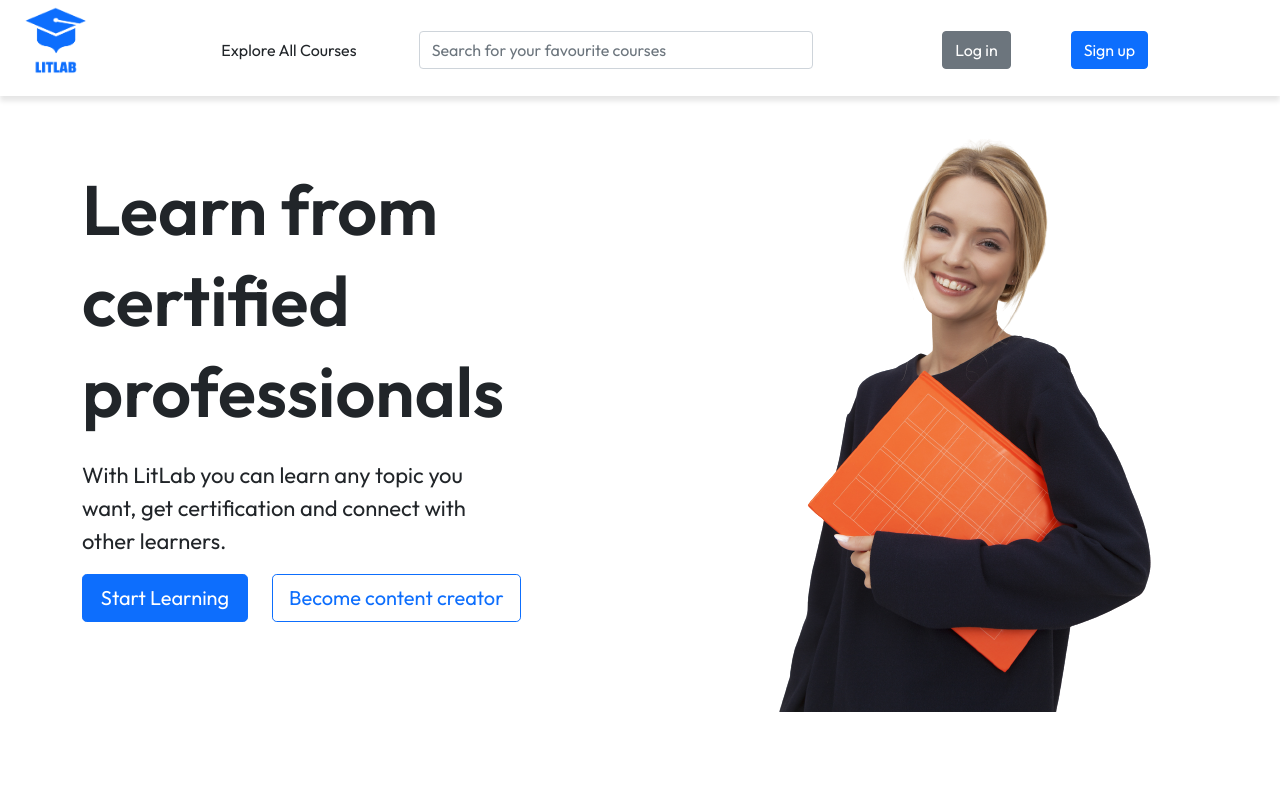
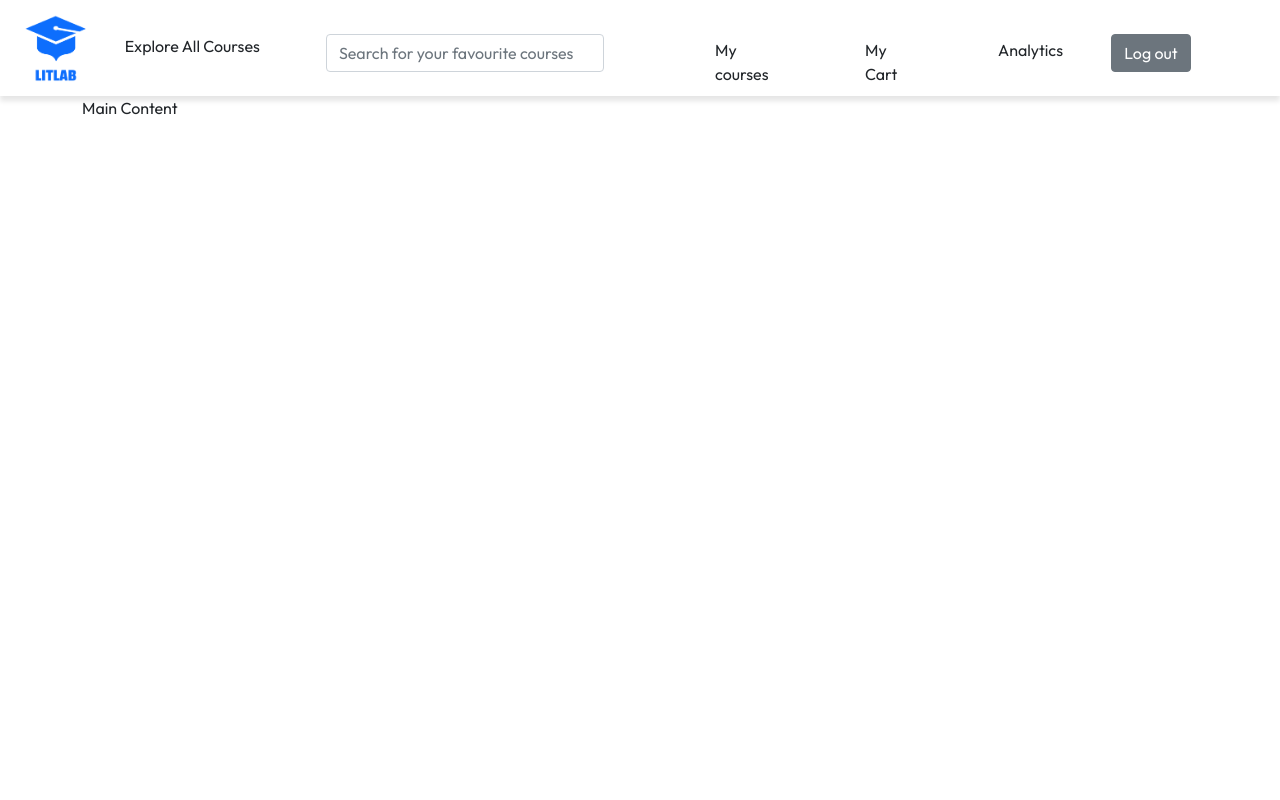
Before and after one commit to mnosov622/LitLab_project, a React (Create React App) app in the folder frontend/: page / in a window 1280 px wide. Shown: the top 800 px of the page. Built offline with nearby package versions, Linux system fonts and the light colour scheme.

Commit message:
Dashboard update

```diff
--- a/frontend/src/App.js
+++ b/frontend/src/App.js
@@ -17,22 +17,31 @@ import { useState } from "react";
 import LearnerCourses from "./pages/LearnerCourses/LearnerCourses";
 import CourseDescription from "./pages/CourseDescription/CourseDescription";
 import Payment from "./pages/Payment/Payment";
+import { useDispatch, useSelector } from "react-redux";
+import { logInAsLearner } from "./store/actions";
 
 function App() {
   //TODO: If user is logged In show personal dashboard page,
 
-  const [loggedInAsLearner, setLoggedInAsLearner] = useState(false);
+  const logInAsLearner = useSelector((state) => state.loggedInAsLearner);
+  console.log("LOGGED IN AS LEARNER", logInAsLearner);
+  console.log(logInAsLearner);
 
   return (
     <>
-      {loggedInAsLearner ? (
+      {logInAsLearner ? (
         <>
           <Navbar />
-          <Routes>
-            <Route path="/" element={<LearnerDashboard />}>
+          <Container>
+            <Routes>
+              <Route path="/" element={<LearnerDashboard />} />
               <Route path="courses" element={<LearnerCourses />} />
-            </Route>
-          </Routes>
+              <Route path="/all-courses" element={<AllCourses />} />
+              <Route path="/course/:id" element={<CourseDescription />} />
+              <Route path="/login" element={<Login />} />
+              <Route path="/creator-info" element={<CreatorInformation />} />
+            </Routes>
+          </Container>
         </>
       ) : (
         <>
--- a/frontend/src/components/Navbar.jsx
+++ b/frontend/src/components/Navbar.jsx
@@ -6,12 +6,16 @@ import courses from "../fakeData/courses.json";
 import { getOptions } from "../utils/getOptions";
 import { useState } from "react";
 import "./Navbar.style.scss";
-import { useSelector } from "react-redux";
+import { useDispatch, useSelector } from "react-redux";
+import { logInAsLearner } from "../store/actions";
+import { loggedIn } from "../store/reducers/login";
 
 const Navbar = () => {
   const [search, setSearch] = useState("");
   const [data, setData] = useState("");
   const [showList, setShowList] = useState(true);
+  const dispatch = useDispatch();
+
   const loggedInAsLearner = useSelector((state) => state.loggedInAsLearner);
   const courses = useSelector((state) => state.coursesReducer);
   console.log(courses);
@@ -24,25 +28,38 @@ const Navbar = () => {
     displayOptions();
   };
 
+  const goToCourse = (id) => {
+    // window.location.href = `/course/${id}`;
+  };
+
+  const logOut = () => {
+    dispatch(logInAsLearner());
+  };
+
   return (
-    <nav className="navbar navbar-expand-md fixed-top">
+    <nav
+      className={
+        loggedInAsLearner
+          ? "navbar navbar-expand-md "
+          : "navbar navbar-expand-md fixed-top"
+      }
+    >
       <div className="row container-fluid">
         <div className="row">
-          <ul className=" d-flex align-items-center">
-            <div className="col">
+          <div className="col ">
             <Link to="/" className="">
               <img className="logo" src={logo} alt="logo" />
             </Link>
           </div>
-            <div className="col-2 all-courses ">
+          <div className="col-2 all-courses mt-4">
             <Link to="all-courses">Explore All Courses</Link>
           </div>
-            <div className="col-md-4">
+          <div className="col-md-3">
             <form action="">
               <div className="input-group search">
                 <input
                   type="text"
-                    className="form-control"
+                  className="form-control w-100 mt-4"
                   placeholder="Search for your favourite courses"
                   aria-label="Search for your favourite courses"
                   onKeyUp={searchForCourses}
@@ -60,6 +77,7 @@ const Navbar = () => {
                 <ul className="options">
                   {data &&
                     data.map((item) => (
+                      <div className="" onClick={goToCourse(item.id)}>
                         <Link to={`/course/${item.id}`} key={item.id}>
                           <li className="item">
                             {item.name}
@@ -68,36 +86,49 @@ const Navbar = () => {
                             </p>
                           </li>
                         </Link>
+                      </div>
                     ))}
                 </ul>
               )}
             </form>
           </div>
           {loggedInAsLearner ? (
-              <div className="col">
-                <Link to="login" className="">
-                  <button className="justify-content-end btn btn-secondary">
+            <div className="col-md-6 d-flex align-items-baseline">
+              <Link to="/courses" className="dashboard-item">
+                My courses
+              </Link>
+              <Link to="/courses" className="dashboard-item">
+                My Cart
+              </Link>
+              <Link to="/courses" className="dashboard-item">
+                Analytics
+              </Link>
+
+              <div className="offset-1 col-md-2 mt-4">
+                <button
+                  className="justify-content-end btn btn-secondary"
+                  onClick={logOut}
+                >
                   Log out
                 </button>
-                </Link>
+              </div>
             </div>
           ) : (
             <>
-                <div className="col text-end">
+              <div className="col text-end mt-4">
                 <Link to="login" className="">
                   <button className="justify-content-end btn btn-secondary">
                     Log in
                   </button>
                 </Link>
               </div>
-                <div className="col text-center">
+              <div className="col text-center mt-4">
                 <Link to="signup" className="">
                   <button className="btn btn-primary">Sign up</button>
                 </Link>
               </div>
             </>
           )}
-          </ul>
         </div>
       </div>
     </nav>
--- a/frontend/src/components/Navbar.style.scss
+++ b/frontend/src/components/Navbar.style.scss
@@ -21,3 +21,7 @@
     display: none;
   }
 }
+
+// ul * + * {
+//   margin: 0;
+// }
--- a/frontend/src/pages/AllCourses/AllCourses.jsx
+++ b/frontend/src/pages/AllCourses/AllCourses.jsx
@@ -2,16 +2,20 @@ import React from "react";
 import { useDispatch, useSelector } from "react-redux";
 import CourseCard from "../../components/CourseCards/CourseCard";
 import { Allcourses } from "../../store/actions";
+import { loggedInAsLearner } from "../../store/reducers/loginAsLearner";
 
 const AllCourses = () => {
   //you can find all the courses in this variable
   const courses = useSelector((state) => state.coursesReducer);
   console.log(courses);
+  const loggedIn = useSelector((state) => state.loggedInAsLearner);
+  console.log("USER is", loggedIn);
 
   return (
+    <>
       <div className="row">
         {courses.map((course) => (
-        <div className="col-md-4">
+          <div className="col-md-4 mt-2">
             <CourseCard
               key={course.id}
               id={course.id}
@@ -23,6 +27,7 @@ const AllCourses = () => {
           </div>
         ))}
       </div>
+    </>
   );
 };
 
--- a/frontend/src/pages/CourseDescription/CourseDescription.jsx
+++ b/frontend/src/pages/CourseDescription/CourseDescription.jsx
@@ -9,22 +9,24 @@ import { useParams } from "react-router-dom";
 import { addToCart, buyNowItem } from "../../store/actions";
 import { useState } from "react";
 import { useAlert, positions } from "react-alert";
+import { loggedInAsLearner } from "../../store/reducers/loginAsLearner";
 
 const CourseDescription = () => {
   const alert = useAlert();
-
   const { id } = useParams();
   const dispatch = useDispatch();
   const courses = useSelector((state) => state.coursesReducer);
   const singleCourse = courses.find((course) => course.id === Number(id));
   const cart = useSelector((state) => state.cartReducer);
   const itemToBuy = useSelector((state) => state.buyCourseReducer);
-
   const [cartItem, setCartItem] = useState(cart);
   const [buy, setBuy] = useState(itemToBuy);
 
   console.log("CURRENT CART", cart);
   console.log("Item that you want to buy", itemToBuy);
+
+  //Get log in state
+  const loggedIn = useSelector((state) => state.loggedInAsLearner);
 
   //TODO: Add all items from object to the cart
   const addCourse = () => {
@@ -32,6 +34,7 @@ const CourseDescription = () => {
       id: singleCourse?.id,
       name: singleCourse?.name,
     };
+
     // alert.show("Course added");
     alert.success("Item added to cart", {
       position: positions.BOTTOM_RIGHT,
@@ -47,6 +50,12 @@ const CourseDescription = () => {
   };
 
   const buyNow = () => {
+    console.log("LOGIN STATE", loggedIn);
+
+    if (!loggedIn) {
+      console.log("YOU ARE NOT LOGGED IN");
+      window.location.href = "/login";
+    } else {
       const newItem = {
         id: singleCourse?.id,
         name: singleCourse?.name,
@@ -55,6 +64,7 @@ const CourseDescription = () => {
       dispatch(buyNowItem(newItem));
       localStorage.setItem("Item_to_buy", JSON.stringify(newItem));
       window.location.href = "/payment";
+    }
   };
 
   return (
--- a/frontend/src/pages/LearnerCourses/LearnerCourses.jsx
+++ b/frontend/src/pages/LearnerCourses/LearnerCourses.jsx
@@ -5,9 +5,7 @@ const LearnerCourses = () => {
     console.log("Component init");
   });
 
-  return (
-    <div style={{ paddingLeft: "20%", paddingTop: "5%" }}>LearnerCourses</div>
-  );
+  return <div>LearnerCourses</div>;
 };
 
 export default LearnerCourses;
--- a/frontend/src/pages/LearnerDashboard/LearnerDashboard.jsx
+++ b/frontend/src/pages/LearnerDashboard/LearnerDashboard.jsx
@@ -7,34 +7,21 @@ import { Link, Outlet } from "react-router-dom";
 const LearnerDashboard = () => {
   return (
     <div className="">
-      <div className="h-100 side-menu position-absolute bottom-0 h-100">
+      <div className="">
         <div className="container d-flex flex-column align-items-center">
-          <div
-            className="nav d-flex flex-column fs-4 position-fixed"
-            style={{ marginTop: "50%", bottom: "55%" }}
-          >
-            <Link to="/courses" className="mb-3 dashboard-item">
-              My courses
-            </Link>
-            <Link to="/courses" className="mb-3 dashboard-item">
-              My Cart
-            </Link>
-            <Link to="/courses" className="mb-3 dashboard-item">
-              Analytics
-            </Link>
-
-            <div className="profile mt-5">
+          <div className="nav d-flex flex-column fs-4 ">
+            {/* <div className="profile mt-5">
               <img
                 className="rounded-circle w-25"
                 src={profile}
                 alt="Profile"
               />
               <span className="profile-name">Mark</span>
-            </div>
+            </div> */}
           </div>
         </div>
       </div>
-      <div className="position-absolute" style={{ left: "20%", top: "15%" }}>
+      <div className="">
         <div className="">Main Content</div>
       </div>
       <Outlet />
--- a/frontend/src/store/reducers/loginAsLearner.js
+++ b/frontend/src/store/reducers/loginAsLearner.js
@@ -1,4 +1,4 @@
-export const loggedInAsLearner = (state = false, action) => {
+export const loggedInAsLearner = (state = true, action) => {
   switch (action.type) {
     case "LOGIN_AS_LEARNER":
       return !state;
```
Lines whose indentation alone changed are shown as unchanged.
